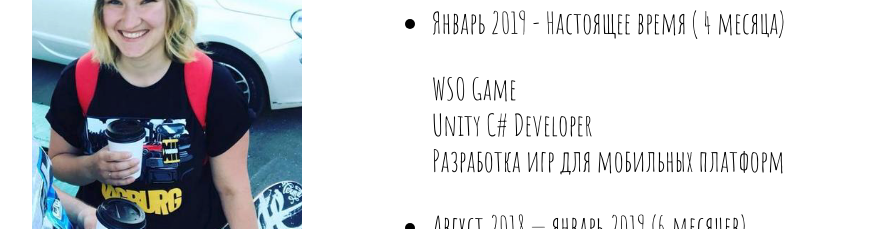
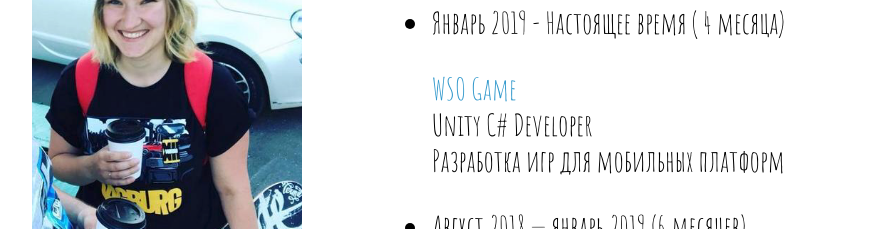
Before and after one commit to Apocatastas/thebestdeveloperever, a plain HTML site: page index.html in a window 1280 px wide. Shown: the part 219-448 px from the top of the page, without its empty margins (178-1050 px from the left). Drawn offline with Linux system fonts and the light colour scheme.

Commit message:
Update index.html

```diff
--- a/index.html
+++ b/index.html
@@ -102,7 +102,7 @@ Skype: ms.shadowgirl<br/>
 <ul>
   <li>Январь 2019 - Настоящее время (<span class="js-last"></span>)</li>
   <p>
-WSO Game<br/>
+<a href="https://play.google.com/store/apps/developer?id=WSO+Game">WSO Game</a><br/>
 Unity C# Developer<br/>
 Разработка игр для мобильных платформ<br/>
   </p>
```
